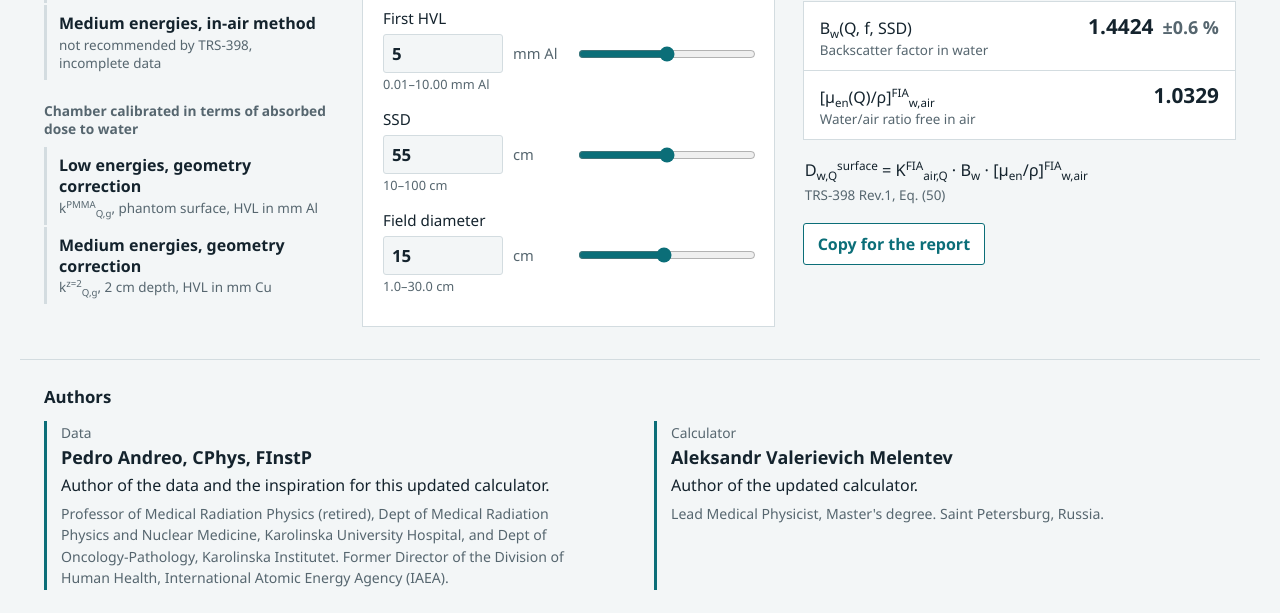
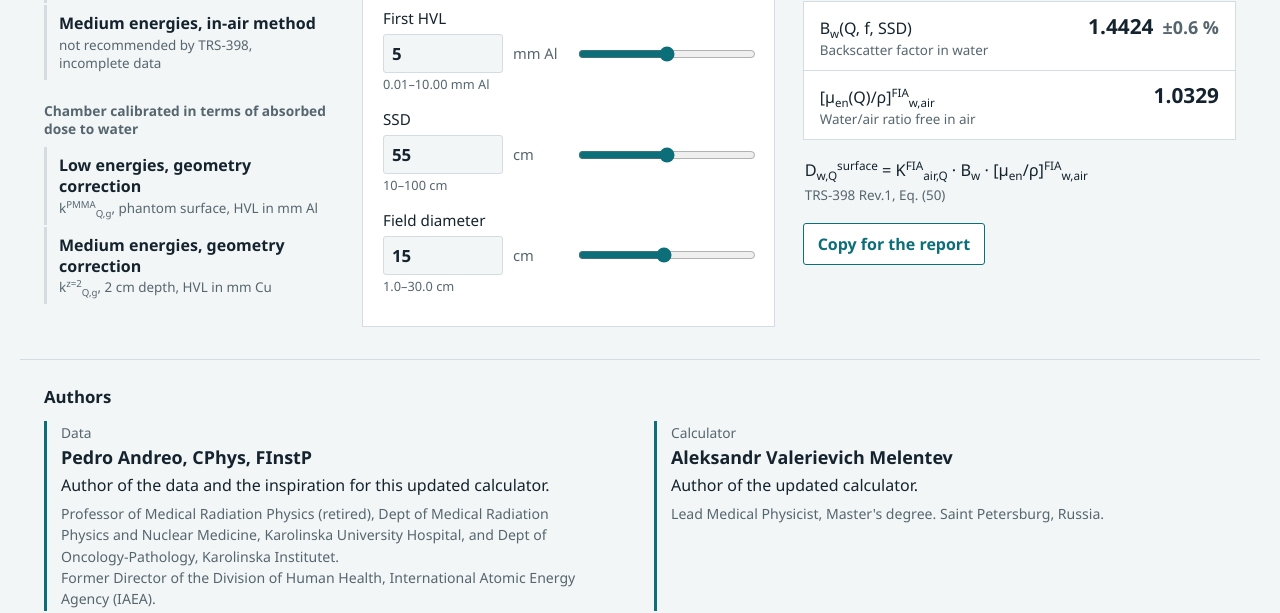
Before and after one commit to mesava/kV-x-rays-data, a website: page docs/index.html in a window 1280 px wide. Shown: the part 339-952 px from the top of the page. Drawn offline with Linux system fonts and the light colour scheme.

Commit message:
Лицензия MIT для кода; правка блока авторов по просьбе P. Andreo
- LICENSE: MIT для кода; в README и data/README.md оговорено, что лицензия
  не распространяется на данные Andreo (только некоммерческое использование)
- блок «Авторы»: бывшая должность в МАГАТЭ вынесена на отдельную строку
  после шведской аффилиации, как просил P. Andreo
- README: следующий шаг — подключение подробных файлов данных

```diff
--- a/docs/index.html
+++ b/docs/index.html
@@ -257,7 +257,7 @@ legend { font-weight: 700; font-size: 0.92rem; padding: 0; margin-bottom: 8px; }
         <p class="person-role" data-i18n="credits.dataRole">Данные</p>
         <p class="person-name" data-i18n="credits.dataName">Pedro Andreo, CPhys, FInstP</p>
         <p class="person-contrib" data-i18n="credits.dataContribution">Автор данных и вдохновитель создания обновлённой версии калькулятора.</p>
-        <p class="person-bio" data-i18n="credits.dataBio">Профессор медицинской радиационной физики (в отставке), отделение медицинской радиационной физики и ядерной медицины Каролинской университетской больницы и отделение онкологии и патологии Каролинского института. Бывший директор Отдела здоровья человека Международного агентства по атомной энергии (МАГАТЭ).</p>
+        <p class="person-bio" data-i18n="credits.dataBio">Профессор медицинской радиационной физики (в отставке), отделение медицинской радиационной физики и ядерной медицины Каролинской университетской больницы и отделение онкологии и патологии Каролинского института.<br>Бывший директор Отдела здоровья человека Международного агентства по атомной энергии (МАГАТЭ).</p>
       </article>
       <article class="person">
         <p class="person-role" data-i18n="credits.calcRole">Калькулятор</p>
@@ -540,7 +540,7 @@ const I18N = {
       heading: "Авторы",
       dataRole: "Данные",
       dataName: "Pedro Andreo, CPhys, FInstP",
-      dataBio: "Профессор медицинской радиационной физики (в отставке), отделение медицинской радиационной физики и ядерной медицины Каролинской университетской больницы и отделение онкологии и патологии Каролинского института. Бывший директор Отдела здоровья человека Международного агентства по атомной энергии (МАГАТЭ).",
+      dataBio: "Профессор медицинской радиационной физики (в отставке), отделение медицинской радиационной физики и ядерной медицины Каролинской университетской больницы и отделение онкологии и патологии Каролинского института.<br>Бывший директор Отдела здоровья человека Международного агентства по атомной энергии (МАГАТЭ).",
       dataContribution: "Автор данных и вдохновитель создания обновлённой версии калькулятора.",
       calcRole: "Калькулятор",
       calcName: "Мелентьев Александр Валериевич",
@@ -648,7 +648,7 @@ const I18N = {
       heading: "Authors",
       dataRole: "Data",
       dataName: "Pedro Andreo, CPhys, FInstP",
-      dataBio: "Professor of Medical Radiation Physics (retired), Dept of Medical Radiation Physics and Nuclear Medicine, Karolinska University Hospital, and Dept of Oncology-Pathology, Karolinska Institutet. Former Director of the Division of Human Health, International Atomic Energy Agency (IAEA).",
+      dataBio: "Professor of Medical Radiation Physics (retired), Dept of Medical Radiation Physics and Nuclear Medicine, Karolinska University Hospital, and Dept of Oncology-Pathology, Karolinska Institutet.<br>Former Director of the Division of Human Health, International Atomic Energy Agency (IAEA).",
       dataContribution: "Author of the data and the inspiration for this updated calculator.",
       calcRole: "Calculator",
       calcName: "Aleksandr Valerievich Melentev",
--- a/package.json
+++ b/package.json
@@ -7,5 +7,6 @@
   "scripts": {
     "test": "node --test tests/*.test.mjs",
     "build": "node tools/build.mjs"
-  }
+  },
+  "license": "MIT"
 }
--- a/web/i18n.js
+++ b/web/i18n.js
@@ -100,7 +100,7 @@ export const I18N = {
       heading: "Авторы",
       dataRole: "Данные",
       dataName: "Pedro Andreo, CPhys, FInstP",
-      dataBio: "Профессор медицинской радиационной физики (в отставке), отделение медицинской радиационной физики и ядерной медицины Каролинской университетской больницы и отделение онкологии и патологии Каролинского института. Бывший директор Отдела здоровья человека Международного агентства по атомной энергии (МАГАТЭ).",
+      dataBio: "Профессор медицинской радиационной физики (в отставке), отделение медицинской радиационной физики и ядерной медицины Каролинской университетской больницы и отделение онкологии и патологии Каролинского института.<br>Бывший директор Отдела здоровья человека Международного агентства по атомной энергии (МАГАТЭ).",
       dataContribution: "Автор данных и вдохновитель создания обновлённой версии калькулятора.",
       calcRole: "Калькулятор",
       calcName: "Мелентьев Александр Валериевич",
@@ -208,7 +208,7 @@ export const I18N = {
       heading: "Authors",
       dataRole: "Data",
       dataName: "Pedro Andreo, CPhys, FInstP",
-      dataBio: "Professor of Medical Radiation Physics (retired), Dept of Medical Radiation Physics and Nuclear Medicine, Karolinska University Hospital, and Dept of Oncology-Pathology, Karolinska Institutet. Former Director of the Division of Human Health, International Atomic Energy Agency (IAEA).",
+      dataBio: "Professor of Medical Radiation Physics (retired), Dept of Medical Radiation Physics and Nuclear Medicine, Karolinska University Hospital, and Dept of Oncology-Pathology, Karolinska Institutet.<br>Former Director of the Division of Human Health, International Atomic Energy Agency (IAEA).",
       dataContribution: "Author of the data and the inspiration for this updated calculator.",
       calcRole: "Calculator",
       calcName: "Aleksandr Valerievich Melentev",
```
Also changed, not shown: web/index.html (+1 -1 lines), README.md, 1 other file.
